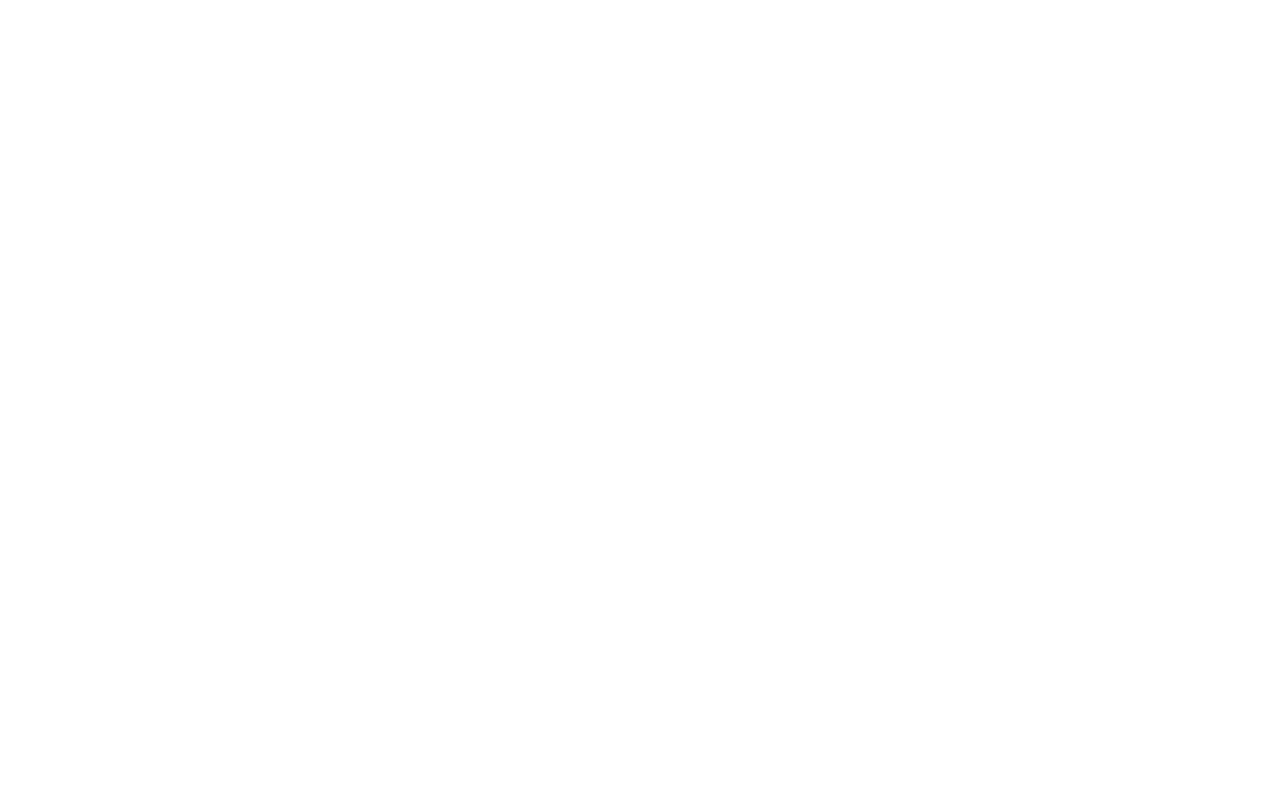
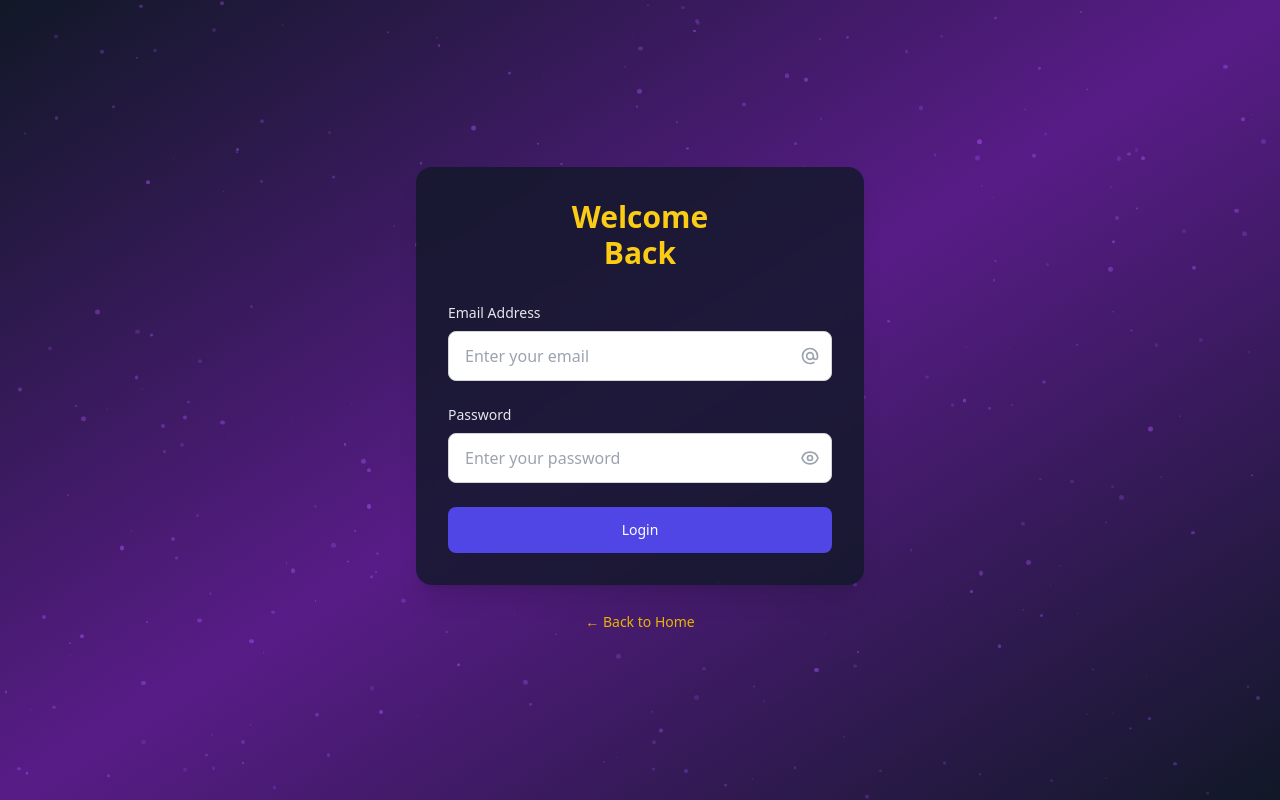
Before and after one commit to KevinElvio/web-profile, a React (Vite) app: page /login in a window 1280 px wide. Before the commit this address had no page. Built offline with nearby package versions, Linux system fonts and the light colour scheme.

Commit message:
[FIX] Landing Page Title

```diff
--- a/src/app.jsx
+++ b/src/app.jsx
@@ -1,17 +1,14 @@
-// import LandingPage from './pages/landingPage.jsx'
-// import PageAdmin from './pages/admin/appAdmin.jsx'
-// import Login from './pages/auth/login.jsx';
-// import ProjectAdmin from './pages/admin/projectAdmin.jsx';
 import Portfolio from './pages/landingPage.jsx';
+import Admin from './pages/AdminPage.jsx';
+import Login from './pages/login.jsx';
 import { Route, Routes } from 'react-router-dom'
 
 function App() {
   return (
     <Routes>
       <Route path='/' element={<Portfolio />} />
-      {/* <Route path='/admin' element={<PageAdmin />} />
+      <Route path='/admin' element={<Admin />} />
       <Route path='/login' element={<Login />} />
-      <Route path='/projects' element={<ProjectAdmin />} /> */}
     </Routes>
   );
 }
--- a/src/main.jsx
+++ b/src/main.jsx
@@ -2,7 +2,7 @@
 import { createRoot } from 'react-dom/client'
 import './index.css'
 import { BrowserRouter } from 'react-router-dom'
-import App from './App.jsx'
+import App from './app'
 
 createRoot(document.getElementById('root')).render(
   <StrictMode>
--- /dev/null
+++ b/src/pages/AdminPage.jsx
@@ -0,0 +1,9 @@
+
+
+export default function AdminPage() {
+  return (
+    <div className="min-h-screen flex items-center justify-center bg-gray-100">
+      <h1 className="text-4xl font-bold text-gray-800">Admin Page - Under Construction</h1>
+    </div>
+  );
+}
--- a/src/pages/landingPage.jsx
+++ b/src/pages/landingPage.jsx
@@ -1,30 +1,3 @@
-// import About from "./layouts/About";
-// import Biodata from "./layouts/Biodata";
-// import Experience from "./layouts/Experience";
-// import Footer from "../components/Footer";
-// import Navbar from "../components/Navbar";
-// import Project from "./layouts/Project";
-// import Skills from "./layouts/Skills";
-
-// import { StrictMode } from 'react';
-
-// function LandingPage() {
-//     return (
-//         <StrictMode>
-//             <Navbar />
-//             <Biodata />
-//             <About />
-//             <Project />
-//             <Skills />
-//             <Experience />
-//             <Footer />
-//         </StrictMode>
-//     );
-// }
-
-// export default LandingPage;
-
-
 import { useState, useEffect, useRef } from 'react';
 import { motion, useInView, AnimatePresence } from 'framer-motion';
 
@@ -54,7 +27,7 @@
         else if (isSkillsInView) setActiveSection('skills');
     }, [isHeroInView, isAboutInView, isBiodataInView, isExperienceInView, isProjectInView, isSkillsInView]);
 
-    const floatingElements = Array.from({ length: 15 }, (_, i) => ({
+    const floatingElements = Array.from({ length: 50 }, (_, i) => ({
         id: i,
         x: Math.random() * 100,
         y: Math.random() * 100,
@@ -225,7 +198,14 @@
                             >
                                 Kevin{' '}
                                 <motion.span
-                                    className="text-yellow-400 bg-gradient-to-r from-yellow-400 to-orange-500 bg-clip-text text-transparent"
+                                    className="text-white bg-clip-text text-transparent"
+                                    style={{
+                                        backgroundImage: 'linear-gradient(to right, #facc15, #fb923c)',
+                                        backgroundSize: '200% 100%',
+                                        backgroundPosition: '0%',
+                                        WebkitBackgroundClip: 'text',
+                                        WebkitTextFillColor: 'transparent',
+                                    }}
                                     animate={{
                                         backgroundPosition: ['0%', '100%'],
                                     }}
@@ -233,9 +213,6 @@
                                         duration: 3,
                                         repeat: Infinity,
                                         repeatType: 'reverse',
-                                    }}
-                                    style={{
-                                        backgroundSize: '200% 100%',
                                     }}
                                 >
                                     Elvio
--- a/src/pages/auth/login.jsx
+++ b/src/pages/login.jsx
@@ -1,7 +1,9 @@
 import { useState } from 'react'
 import { useNavigate } from 'react-router-dom'
+import { motion } from 'framer-motion'
 
 function Login() {
+
   const [formData, setFormData] = useState({
     email: '',
     password: ''
@@ -71,15 +73,47 @@
     }
   }
 
+
+  const floatingElements = Array.from({ length: 300 }, (_, i) => ({
+    id: i,
+    x: Math.random() * 100,
+    y: Math.random() * 100,
+    delay: Math.random() * 5,
+    size: Math.random() * 4 + 1
+  }));
+
   return (
-    <div className="min-h-screen bg-gradient-to-br from-blue-50 to-indigo-100 flex items-center justify-center p-4">
+    <div className="min-h-screen bg-gradient-to-br from-gray-900 via-purple-900 to-gray-900 text-gray-200 flex items-center justify-center p-4">
+      <div className="fixed inset-0 pointer-events-none">
+        {floatingElements.map((dot) => (
+          <motion.div
+            key={dot.id}
+            className="absolute rounded-full bg-purple-500 opacity-20"
+            style={{
+              width: dot.size,
+              height: dot.size,
+              left: `${dot.x}%`,
+              top: `${dot.y}%`,
+            }}
+            animate={{
+              y: [0, -20, 0],
+              opacity: [0.2, 0.5, 0.2],
+            }}
+            transition={{
+              duration: 3 + dot.delay,
+              repeat: Infinity,
+              ease: "easeInOut",
+            }}
+          />
+        ))}
+      </div>
       <div className="w-full max-w-md">
         {/* Login Card */}
-        <div className="bg-white rounded-2xl shadow-xl p-8">
+        <div className="bg-gray-900/80 backdrop-blur-md rounded-2xl shadow-xl p-8">
           {/* Header */}
           <div className="text-center mb-8">
-            <h2 className="text-3xl font-bold text-gray-900">Admin Login</h2>
-            <p className="text-gray-600 mt-2">Sign in to access admin dashboard</p>
+            <h2 className="text-3xl font-bold text-yellow-400">Welcome</h2>
+            <h2 className="text-3xl font-bold text-yellow-400">Back</h2>
           </div>
 
           {/* Error Message */}
@@ -93,7 +127,7 @@
           <form onSubmit={handleSubmit} className="space-y-6">
             {/* Email Field */}
             <div>
-              <label htmlFor="email" className="block text-sm font-medium text-gray-700 mb-2">
+              <label htmlFor="email" className="block text-sm font-medium text-gray-200 mb-2">
                 Email Address
               </label>
               <div className="relative">
@@ -118,7 +152,7 @@
 
             {/* Password Field */}
             <div>
-              <label htmlFor="password" className="block text-sm font-medium text-gray-700 mb-2">
+              <label htmlFor="password" className="block text-sm font-medium text-gray-200 mb-2">
                 Password
               </label>
               <div className="relative">
@@ -183,7 +217,7 @@
         <div className="text-center mt-6">
           <button
             onClick={() => navigate('/')}
-            className="text-indigo-600 hover:text-indigo-500 text-sm font-medium"
+            className="text-yellow-500 hover:text-yellow-40 text-sm font-medium"
           >
             ← Back to Home
           </button>
```
